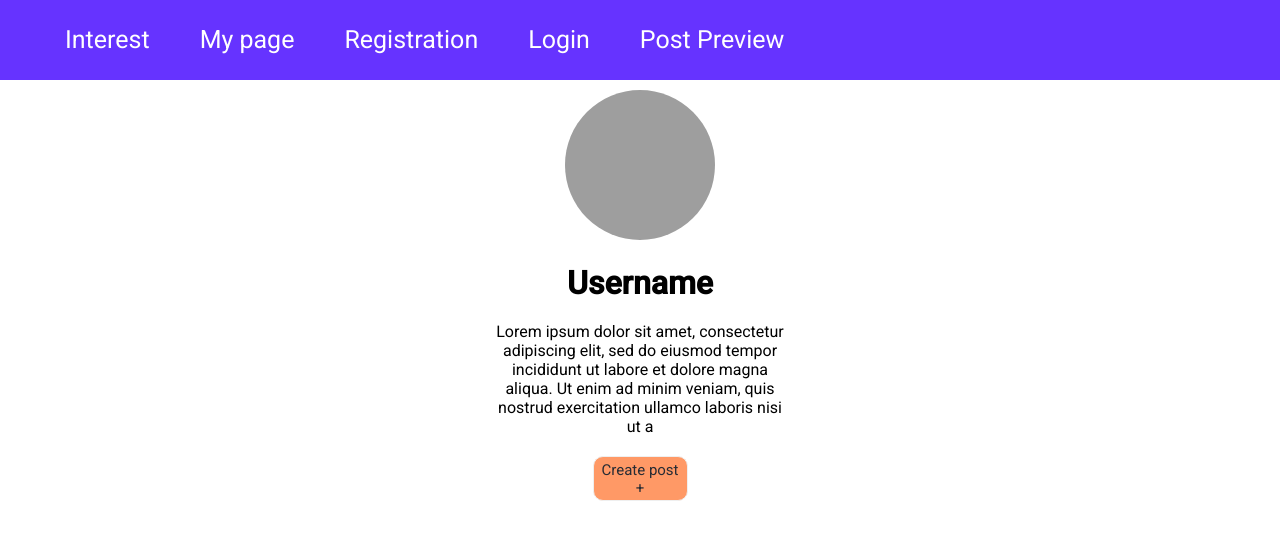
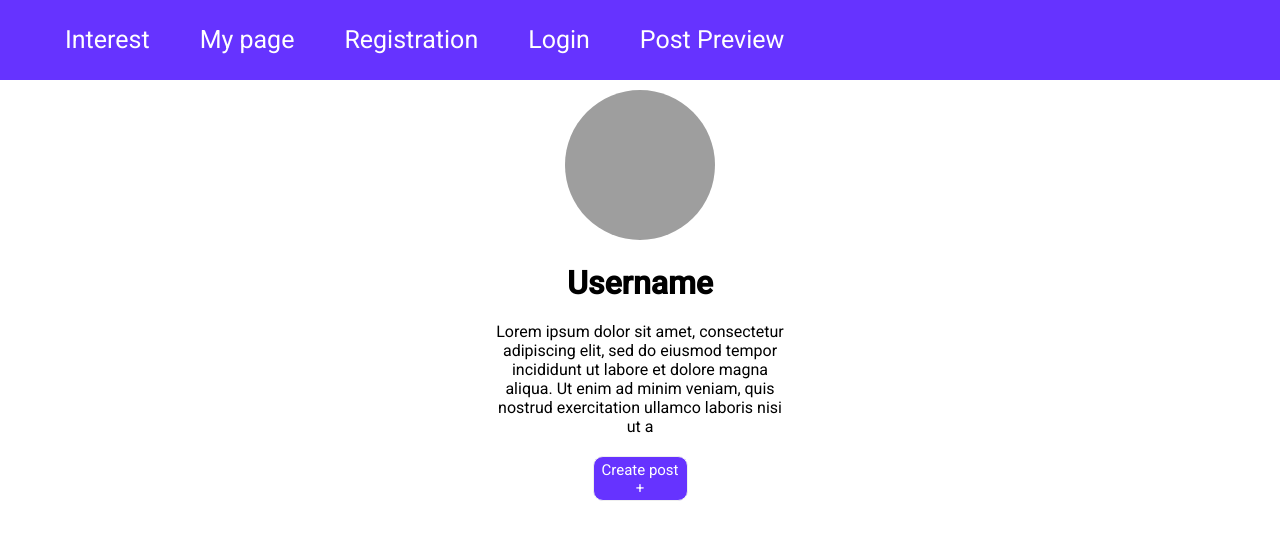
Before and after one commit to LadeMor/Interest-Client, a React (Create React App) app: page /user in a window 1280 px wide. Shown: the top 540 px of the page. Built offline with nearby package versions, Linux system fonts and the light colour scheme; grey boxes are pictures that could not be loaded.

Commit message:
Another updating

```diff
--- a/src/componens/navigation/NavBar.js
+++ b/src/componens/navigation/NavBar.js
@@ -13,6 +13,7 @@ import UserPage from "../user/UserPage";
 import Register from "../auth/registration/Register";
 import Login from "../auth/login/Login";
 import Post from "../post/post preview/Post";
+import PostCreate from "../post/post create/PostCreate";
 
 function NavBar(){
     return(
@@ -45,6 +46,7 @@ function NavBar(){
                     <Route path="/registration" element={<Register/>}/>
                     <Route path="/login" element={<Login/>}/>
                     <Route path="/post" element={<Post/>}/>
+                    <Route path="/post_create" element={<PostCreate/>}/>
                 </Routes>
             </Router>
         </div>
--- a/src/componens/user/UserPage.css
+++ b/src/componens/user/UserPage.css
@@ -24,8 +24,13 @@
     font-size: 15px;
     border-radius: 10px;
     border: #EFEFEF 1px solid;
-    background-color: #FF9966;
-    color: #282c34;
+    background-color: #6633FF;
+    color: white;
+    transition: 0.3s;
+}
+
+.user-info button:hover{
+    background-color: #532bce;
 }
 
 .user-info-desc{
--- a/src/componens/user/UserPage.js
+++ b/src/componens/user/UserPage.js
@@ -1,6 +1,7 @@
 import React from "react";
 
 import "./UserPage.css";
+import {Link} from "react-router-dom";
 
 function UserPage(){
     return(
@@ -15,7 +16,9 @@ function UserPage(){
                         Ut enim ad minim veniam, quis nostrud exercitation ullamco laboris nisi ut a
                     </p>
                 </div>
-                <button>Create post +</button>
+                <Link to="/post_create">
+                    <button>Create post +</button>
+                </Link>
             </div>
         </div>
     );
```
